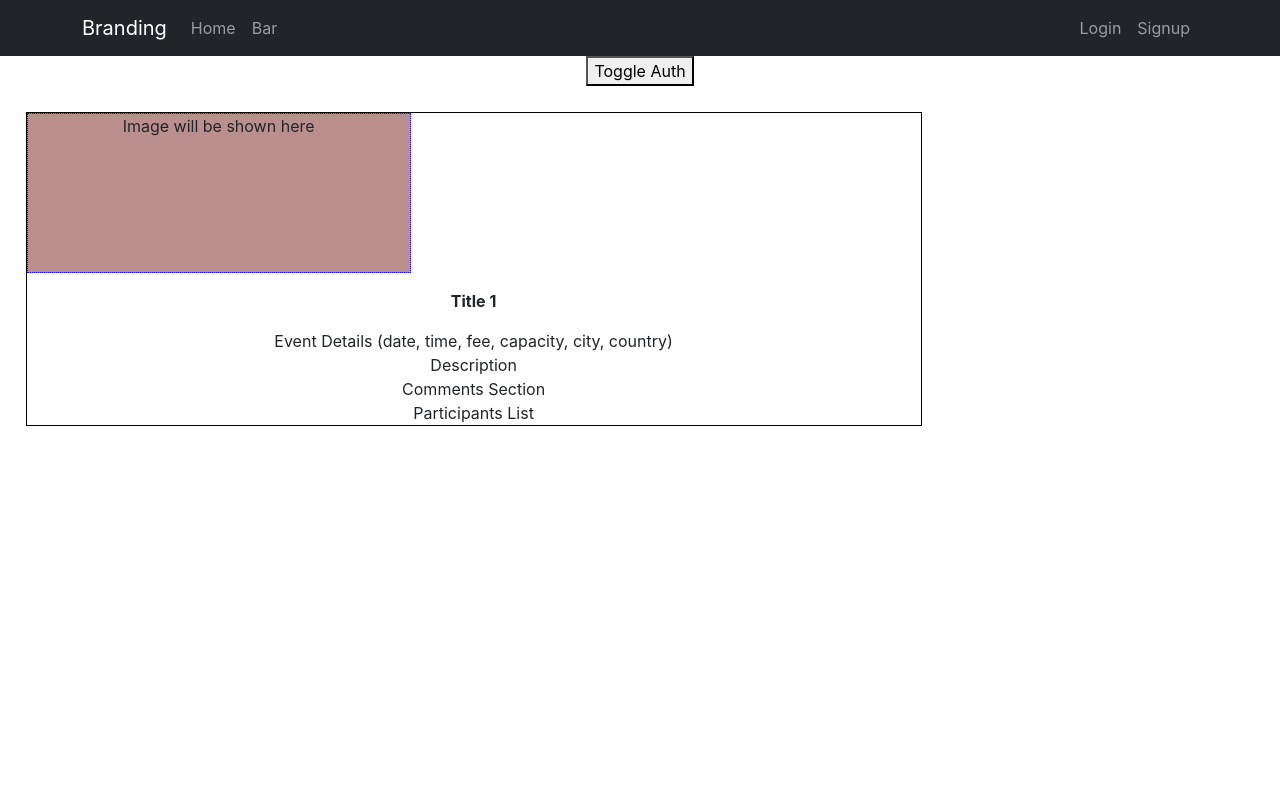
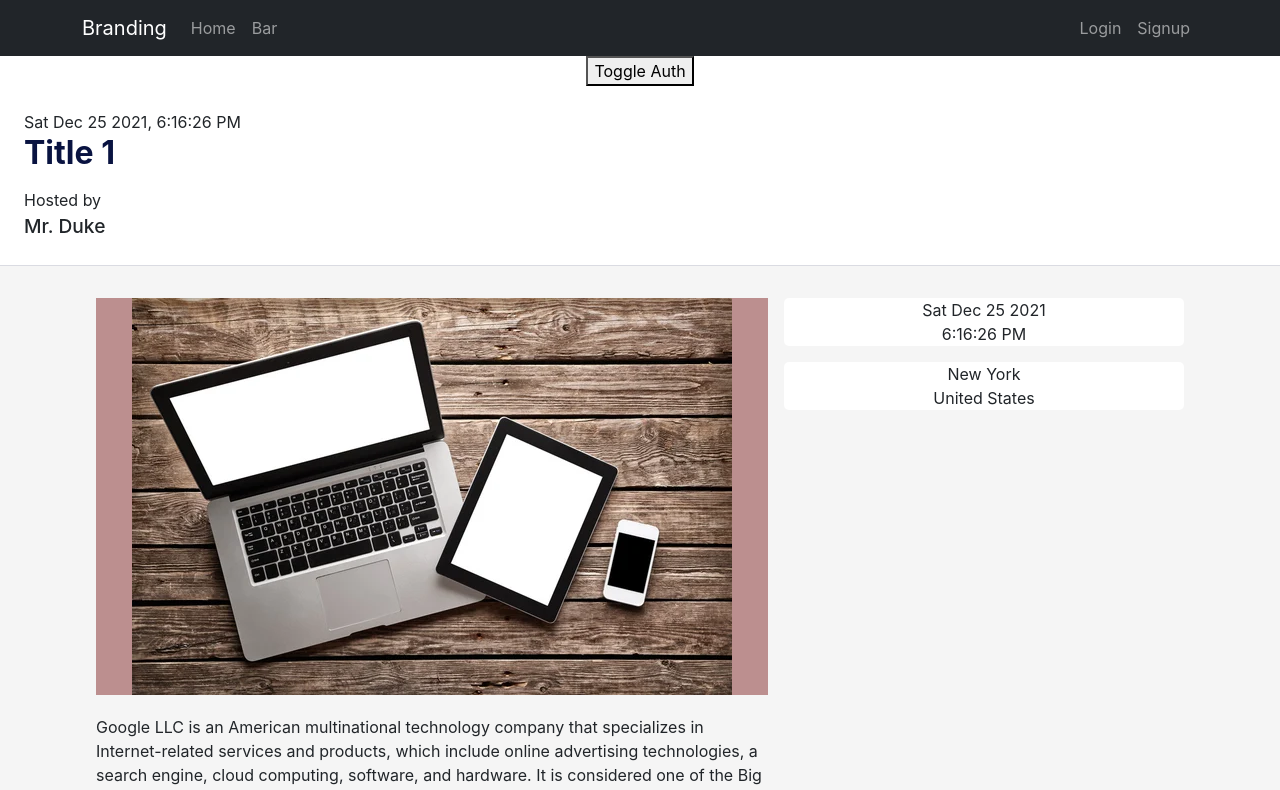
Before and after one commit to cruedo/Eventor, a React (Create React App) app in the folder frontend/: page /events/1 in a window 1280 px wide. Shown: the top 790 px of the page. Built offline with nearby package versions, Linux system fonts and the light colour scheme.

Commit message:
Initialized event detail ui

```diff
--- a/frontend/src/components/EventDetail.js
+++ b/frontend/src/components/EventDetail.js
@@ -1,22 +1,78 @@
 import { useParams } from "react-router-dom"
 import "../styles/EventDetail.css"
+import imag from "../static/stock-media.jpg"
 
 export default function EventDetail(props) {
 
     const { id } = useParams()
+    let now = new Date()
+    let later = now
+    later.setDate(later.getDate() + 2)
+    let Event = {
+        title: "Title",
+        description: `Google LLC is an American multinational technology company that specializes in Internet-related services and products, which include online advertising technologies, a search engine, cloud computing, software, and hardware. It is considered one of the Big Five companies in the American information technology industry, along with Amazon, Apple, Meta (Facebook) and Microsoft.[10]
+
+        Google was founded on September 4, 1998, by Larry Page and Sergey Brin while they were Ph.D. students at Stanford University in California. Together they own about 14% of its publicly-listed shares and control 56% of the stockholder voting power through super-voting stock. The company went public via an initial public offering (IPO) in 2004. In 2015, Google was reorganized as a wholly-owned subsidiary of Alphabet Inc.. Google is Alphabet's largest subsidiary and is a holding company for Alphabet's Internet properties and interests. Sundar Pichai was appointed CEO of Google on October 24, 2015, replacing Larry Page, who became the CEO of Alphabet. On December 3, 2019, Pichai also became the CEO of Alphabet.[11]
+
+        In 2021, the Alphabet Workers Union was founded, mainly composed of Google employees.[12]
+
+        The company's rapid growth since incorporation has included products, acquisitions, and partnerships beyond Google's core search engine, (Google Search). It offers services designed for work and productivity (Google Docs, Google Sheets, and Google Slides), email (Gmail), scheduling and time management (Google Calendar), cloud storage (Google Drive), instant messaging and video chat (Google Duo, Google Chat, and Google Meet), language translation (Google Translate), mapping and navigation (Google Maps, Waze, Google Earth, and Street View), podcast hosting (Google Podcasts), video sharing (YouTube), blog publishing (Blogger), note-taking (Google Keep and Jamboard), and photo organizing and editing (Google Photos). The company leads the development of the Android mobile operating system, the Google Chrome web browser, and Chrome OS (a lightweight, proprietary operating system based on the free and open-source Chromium OS operating system). Google has moved increasingly into hardware; from 2010 to 2015, it partnered with major electronics manufacturers in the production of its Google Nexus devices, and it released multiple hardware products in 2016, including the Google Pixel line of smartphones, Google Home smart speaker, Google Wifi mesh wireless router. Google has also experimented with becoming an Internet carrier (Google Fiber and Google Fi).
+
+        Google.com is the most visited website worldwide. Several other Google-owned websites also are on the list of most popular websites, including YouTube and Blogger.[13] On the list of most valuable brands, Google is ranked second by Forbes[14] and fourth by Interbrand.[15] It has received significant criticism involving issues such as privacy concerns, tax avoidance, censorship, search neutrality, antitrust and abuse of its monopoly position.`,
+        comments: "Comments Section",
+        participants: "Participants List",
+        createDate: now,
+        startDate: later,
+        city: "New York",
+        country: "United States"
+    }
 
     return (
         <div className="event-container">
-            <div className="image-div">Image will be shown here<img href="#"/> </div>
-            <div className="title-div">
-                <b>Title {id}</b>
+
+            <div className="title">
+                    <div>
+                        {/* Event Details (date, time, fee, capacity, city, country) */}
+                        {Event.createDate.toDateString()},  {Event.createDate.toLocaleTimeString()}
+                    </div>
+                    <div className="title-div no-mar">
+                        <h2 className="font-bold">{Event.title} {id}</h2>
+                    </div>
+                    <div>Hosted by <br/> <span className="hoster">Mr. Duke</span></div>
+                    {/* <div className="loc">{Event.city}, {Event.country}</div> */}
             </div>
-            <div>
-                Event Details (date, time, fee, capacity, city, country)
+
+            <div style={{display: "flex", "align-items": "center", "flex-direction": "column"}}>
+
+                <div className="main-detail">
+
+                    <div className="left-detail">
+                        <div className="image-div">
+                            <img src={imag}/>
+                        </div>
+
+                        <div className="desc">
+                            {Event.description}
+                        </div>
+
+                        <div><h3>{Event.participants}</h3></div>
+                        <div><h3>{Event.comments}</h3></div>
+
+                    </div>
+
+                    <div className="right-detail">
+                        <div className="time-dur-here white">
+                            {Event.startDate.toDateString()} <br/>  {Event.startDate.toLocaleTimeString()}
+                        </div>
+                        <div className="address white">
+                            {Event.city} <br/> {Event.country}
+                        </div>
+                    </div>
+
+                </div>
+
             </div>
-            <div>Description</div>
-            <div>Comments Section</div>
-            <div>Participants List</div>
+
         </div>
     )
 }
--- a/frontend/src/styles/EventDetail.css
+++ b/frontend/src/styles/EventDetail.css
@@ -1,17 +1,74 @@
 .event-container {
-    border: 1px solid black;
+    /* border: 1px solid black; */
     /* border-radius: 1rem; */
-    margin: 2vw;
-    width: 70%;
+    /* margin: 2vw; */
+    /* width: 70%; */
+    background-color: whitesmoke;
 }
 
 .image-div {
     background-color: rosybrown;
-    height: 10rem;
-    width: 30vw;
-    border: 1px dotted blue;
+}
+
+img {
+    max-width: 100%;
+    max-height: 100%;
+}
+
+.no-mar {
+    margin: 0;
 }
 
 .title-div {
-    margin: 1rem;
+    margin-bottom: 1rem;
 }
+
+.font-bold {
+    font-weight: 700;
+    color: rgb(9, 19, 65);
+}
+
+.title {
+    padding: 1.5rem;
+    width: 100%;
+    text-align: left;
+    background-color: white;
+    border-bottom: 1px solid rgba(9, 19, 65, 0.15);
+}
+
+.hoster {
+    font-size: 1.2rem;
+    font-weight: 500;
+}
+
+.desc {
+    margin-top: 1.25rem;
+    text-align: left;
+}
+
+.left-detail {
+    max-width: 42rem;
+}
+
+.right-detail {
+    max-width: 25rem;
+    width: 25rem;
+    height: 75rem;
+    margin-left: 1rem;
+}
+
+.main-detail {
+    display: flex;
+    align-items: flex-start;
+    flex-direction: row;
+    margin-top: 2rem;
+}
+
+.white {
+    background-color: white;
+    border-radius: 5px;
+}
+
+.address {
+    margin-top: 1rem;
+}
```
